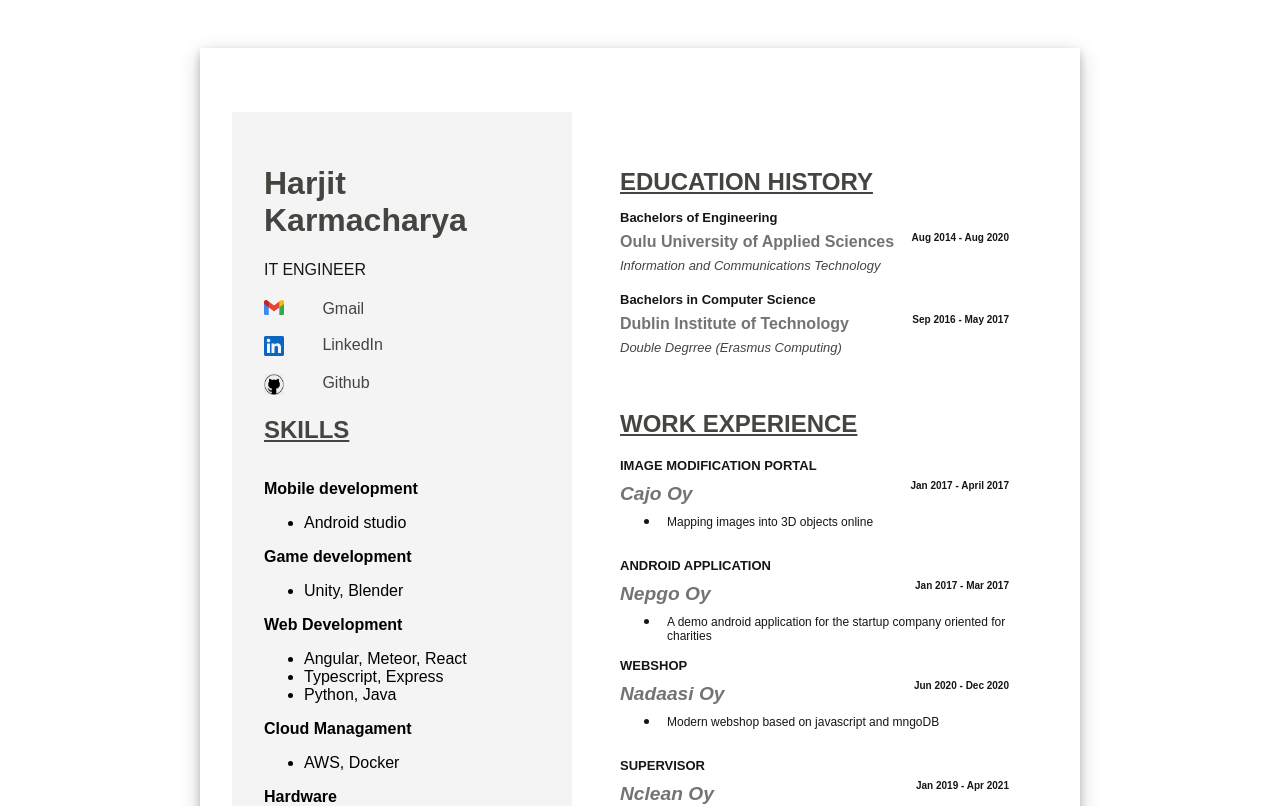
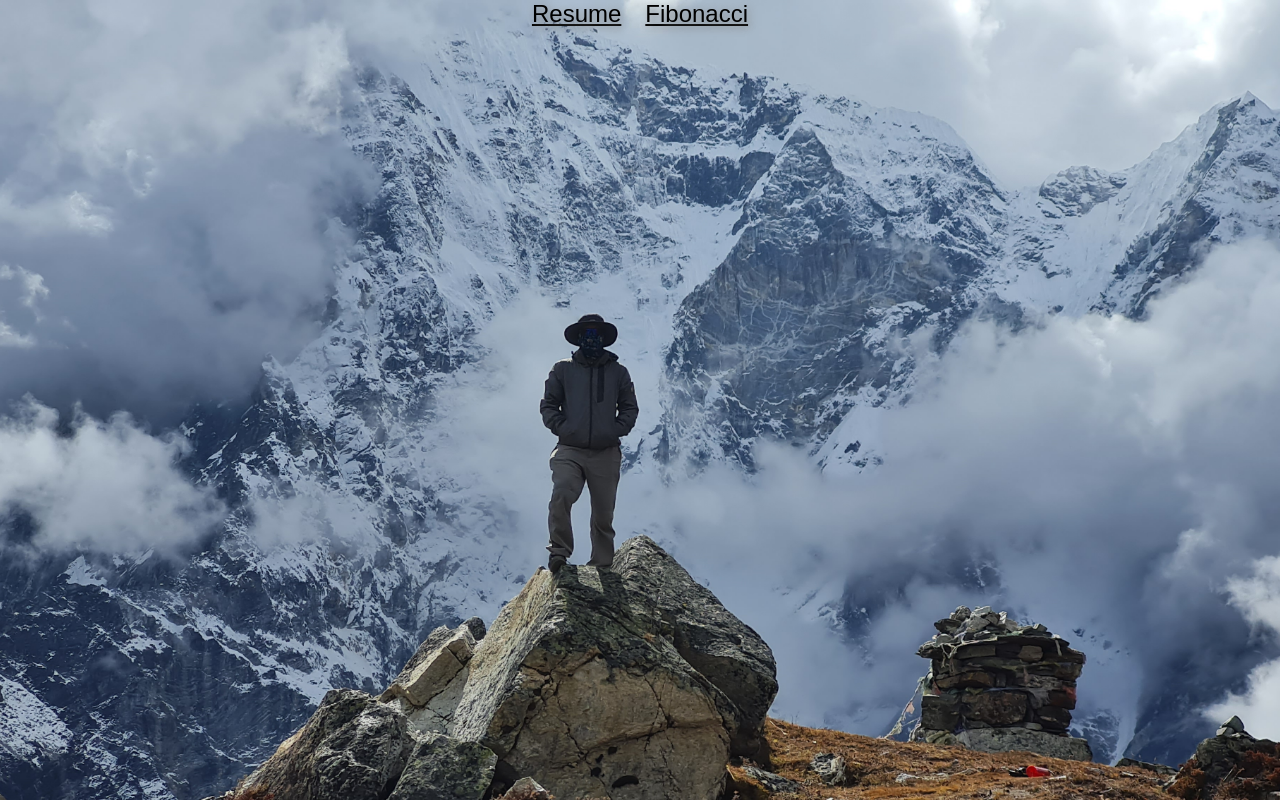
Before and after one commit to t4kaha00/portfolio, a React (Create React App) app: page / in a window 1280 px wide. Shown: the top 806 px of the page. Built offline with nearby package versions, Linux system fonts and the light colour scheme.

Commit message:
Home page added with navigation

```diff
--- a/src/App.css
+++ b/src/App.css
@@ -1,4 +1,4 @@
-* { box-sizing: border-box; }
+* { box-sizing: content-box; }
 
 /* body */
 body {
@@ -9,10 +9,11 @@ body {
   /* background: rgb(49, 45, 45); */
   /* color: lightgray; */
   font-family: Arial, Helvetica, sans-serif;
+  /* width: 100%; */
   /* font-size: 1.2rem; */
   /* line-height: 1.45; */
-  padding: 2em;
-  margin: 1em;
+  /* padding: 2em; */
+  /* margin: 1em; */
   /* width: 50em; */
 }
 p {
@@ -24,6 +25,35 @@ a {
   color: #444440;
 }
 
+/* The navigation component hides when active ---------------------------------------*/
+.nav_active {
+  display: none;
+}
+
+.navigation {
+  float: left;
+  display: flex;
+  flex-wrap: wrap;
+  gap: 1em;
+  font-size: x-large;
+  width: 100%;
+  justify-content: center;
+}
+.navigation > a {
+  color: #000000;
+  text-shadow: 2px 2px 8px #888;
+}
+
+.home-background {
+  background-image: url(image1.jpg);
+  background-repeat: no-repeat;
+  background-position: center;
+  background-size: cover;
+  height: 100vh;
+}
+
+/* Resume section CSS starts here --------------------------------------------------- */
+
 .resume {
   width: 55em;
   margin: auto;
@@ -33,7 +63,7 @@ a {
   grid-template-columns: 5fr 7fr;
 }
 
-/* Left Column --------------------------------------------------------------------*/
+/* Left Column of Resume --------------------------------------------------------------------*/
 .left {
   padding: 1em;
   background: #f4f4f4;
@@ -48,7 +78,6 @@ a {
 }
 
 .col1-row1-row > h1 {
-  /* font-weight: lighter; */
   color: #444440;
 }
 .col1-row1-row > h4 {
@@ -104,7 +133,7 @@ a {
   transform: scale(1, 1.15); /* becomes 1.05* bigger */
 }
 
-/* Right column -------------------------------------------------------------------------- */
+/* Right column of Resume -------------------------------------------------------------------------- */
 .right {
   padding-left: 1em;
 }
@@ -218,7 +247,7 @@ a {
 }
 
 /* Navigation Bar */
-.sidebar {
+/* .sidebar {
   background: #4f4f4f;
   flex: 1 1 15%;
   min-width: 285px;
@@ -278,7 +307,7 @@ a {
   .nav-item.contact::before {
     left: -25%;
   }
-}
+}   */
 
 /* Content area */
 .content {
--- a/src/App.js
+++ b/src/App.js
@@ -1,5 +1,6 @@
 import React, { Component } from 'react';
-import { BrowserRouter as Router, Route, Link } from "react-router-dom";
+import { Switch } from 'react-router-dom';
+import { BrowserRouter as Router, Route, Link, NavLink } from "react-router-dom";
 import './App.css';
 
 class App extends Component {
@@ -14,33 +15,56 @@ class App extends Component {
   }
 
   // Updates the value everytime there is a change in the input field
-  onChangeValue = event => {
-    this.setState({ value: event.target.value });
-  };
+  // onChangeValue = event => {
+  //   this.setState({ value: event.target.value });
+  // };
 
   // Adds the value from input field to the numbers array
-  AddItem = () => {
-    this.setState( state => {
-      if(this.state.value.length > 0){
-        // Adds the input value to the numbers array
-        const numbers = state.numbers.concat(state.value);
+  // AddItem = () => {
+  //   this.setState( state => {
+  //     if(this.state.value.length > 0){
+  //       // Adds the input value to the numbers array
+  //       const numbers = state.numbers.concat(state.value);
 
-        return {
-          numbers,
-          value: '',
-        };
-      } else {
-        // Input validation for null value
-        window.alert("Please input a value");
-      }
-    });
+  //       return {
+  //         numbers,
+  //         value: '',
+  //       };
+  //     } else {
+  //       // Input validation for null value
+  //       window.alert("Please input a value");
+  //     }
+  //   });
 
-  };
+  // };
 
   render() {
     return (
       <div className="App">
-        <div className='resume'>
+        <div>
+          <Router>
+            <div className='nav'>
+              <nav className='navigation'>
+                <NavLink exact={true} activeClassName='nav_active' to="/" className="nav-item"><u>Home</u></NavLink>
+                <NavLink activeClassName='nav_active' to="/resume" className="nav-item"><u>Resume</u></NavLink>
+                <NavLink activeClassName='nav_active' to="/fibonacci" className="nav-item"><u>Fibonacci</u></NavLink>
+              </nav>
+            </div>
+            <Switch>
+              <Route exact path="/" component={Home} />
+              <Route exact path="/resume" component={Resume} />
+              <Route path="/fibonacci" component={Fibonacci} />
+            </Switch>
+          </Router>
+        </div>
+      </div>
+    );
+  }
+}
+
+function Resume() {
+  return (
+    <div className='resume'>
           {/* Left column */}
           <div className='left'>
             {/* Details */}
@@ -287,36 +311,17 @@ class App extends Component {
             </div>
           </div>
         </div>
-      {/* <Router> */}
-        {/* Sidebar */}
-        {/* <div className="sidebar"> */}
-
-          {/* Logo */}
-          {/* <div className="logo">
-            <a><img src="h.jpg" alt="logo"/></a>
-          </div> */}
-
-          {/* Navigation */}
-            {/* <nav>
-                <Link to="/" className="nav-item">About</Link>
-                <Link to="/portfolio" className="nav-item">Portfolio</Link>
-                <a href="mailto:hkarmacharya@gmail.com" className="nav-item contact">Contact</a>
-                <a href="https://github.com/t4kaha00" className="nav-item">Github</a>
-            </nav> */}
-        {/* </div> */}
-        {/* <Route exact path="/about" component={About} />
-        <Route path="/portfolio" component={Portfolio} />
-        <Route path="/contact" component={Contact} /> */}
-        {/* </Router> */}
-
-
-
-      </div>
-    );
-  }
+  )
 }
 
-function Portfolio() {
+function Home() {
+  return (
+    <div className='home-background'>
+    </div>
+  )
+}
+
+function Fibonacci() {
 
   return (
     //  Content area
@@ -336,19 +341,4 @@ function Portfolio() {
   );
 }
 
-function About() {
-  return(
-    <div className="content">
-     <div className="portfolio">
-      asdfasdfasdf
-     </div>
-   </div>
-  );
-
-}
-
-function Contact() {
-
-}
-
 export default App;
```
Also changed, not shown: src/7.jpg, src/image1.jpg (added).
